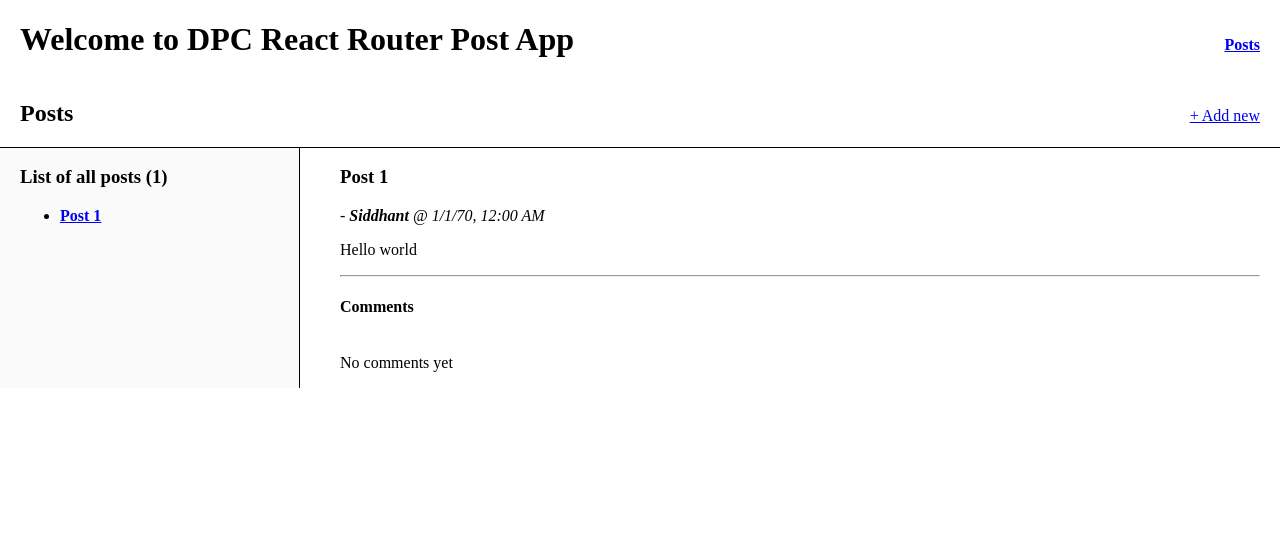
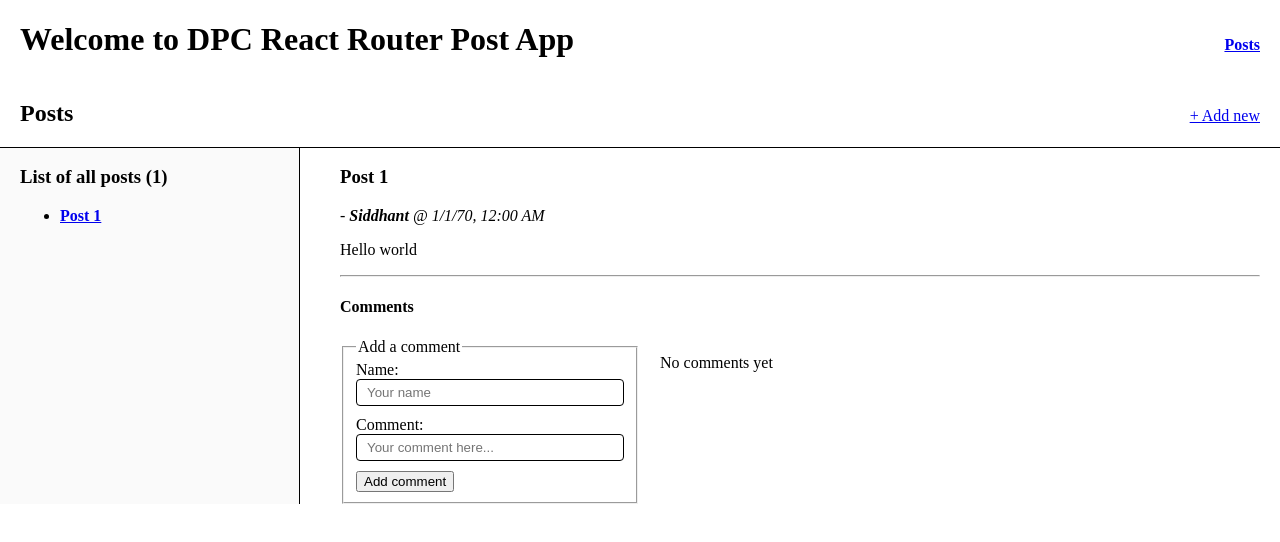
Before and after one commit to DPC-Nordics/dpc-react-router, a React (Vite) app: page /posts/1 in a window 1280 px wide. Shown: the top 542 px of the page. Built offline with nearby package versions, Linux system fonts and the light colour scheme; data requests are answered from the project's data file.

Commit message:
Add comments

```diff
--- a/src/main.tsx
+++ b/src/main.tsx
@@ -9,6 +9,7 @@ import AddPost, { action as addPostAction } from "./routes/posts/add-post";
 import PostsLadingPage from "./routes/posts/landing-page";
 import PostDetails, {
   loader as postDetailsLoader,
+  action as postDetailsAction,
   PostDetailsError,
 } from "./routes/posts/post-details";
 import Root, { RootError } from "./routes/root";
@@ -37,6 +38,7 @@ const router = createBrowserRouter([
             element: <PostDetails />,
             errorElement: <PostDetailsError />,
             loader: postDetailsLoader,
+            action: postDetailsAction,
           },
           {
             path: "add",
--- a/src/routes/posts/post-details.tsx
+++ b/src/routes/posts/post-details.tsx
@@ -1,11 +1,21 @@
+import { useRef } from "react";
 import {
+  ActionFunctionArgs,
+  Form,
   json,
   LoaderFunctionArgs,
   redirect,
+  useActionData,
   useLoaderData,
   useRouteError,
 } from "react-router-dom";
-import { getPost, getPostComments, Post, Comment } from "../../service/db";
+import {
+  getPost,
+  getPostComments,
+  Post,
+  Comment,
+  addComment,
+} from "../../service/db";
 import { formatDateTime } from "../helpers";
 
 export async function loader({ params }: LoaderFunctionArgs) {
@@ -18,6 +28,25 @@ export async function loader({ params }: LoaderFunctionArgs) {
   if (!post || !post.id) throw new Error("Post not found");
 
   return json({ ...post, comments });
+}
+
+export async function action({ request, params }: ActionFunctionArgs) {
+  const data = await request.formData();
+
+  const postId = params.id || "";
+  const name = data.get("name")?.toString().trim();
+  const value = data.get("value")?.toString().trim();
+
+  if (!postId || !name || !value)
+    return json<{ error: string }>({ error: "Missing data" });
+
+  await addComment({
+    postId,
+    name,
+    value,
+  });
+
+  return redirect("/posts/" + params.id);
 }
 
 export default function PostDetails() {
@@ -36,6 +65,7 @@ export default function PostDetails() {
       <section>
         <h4>Comments</h4>
         <div className="column-2">
+          <CommentForm />
           <CommentList comments={comments} />
         </div>
       </section>
@@ -51,6 +81,44 @@ export function PostDetailsError() {
       <h2>Post Error {error.status}</h2>
       <p>{error?.statusText || error?.message}</p>
     </div>
+  );
+}
+
+// Components
+
+function CommentForm() {
+  const actionData = useActionData() as { error: string };
+
+  return (
+    <Form method="post">
+      <fieldset>
+        <legend>Add a comment</legend>
+        <label>
+          Name:
+          <br />
+          <input
+            type="text"
+            id="name"
+            name="name"
+            required
+            placeholder="Your name"
+          />
+        </label>
+        <label>
+          Comment: <br />
+          <input
+            type="text"
+            id="value"
+            name="value"
+            required
+            placeholder="Your comment here..."
+          />
+        </label>
+
+        <button type="submit">Add comment</button>
+        {actionData?.error && <p className="error">{actionData.error}</p>}
+      </fieldset>
+    </Form>
   );
 }
 
```
